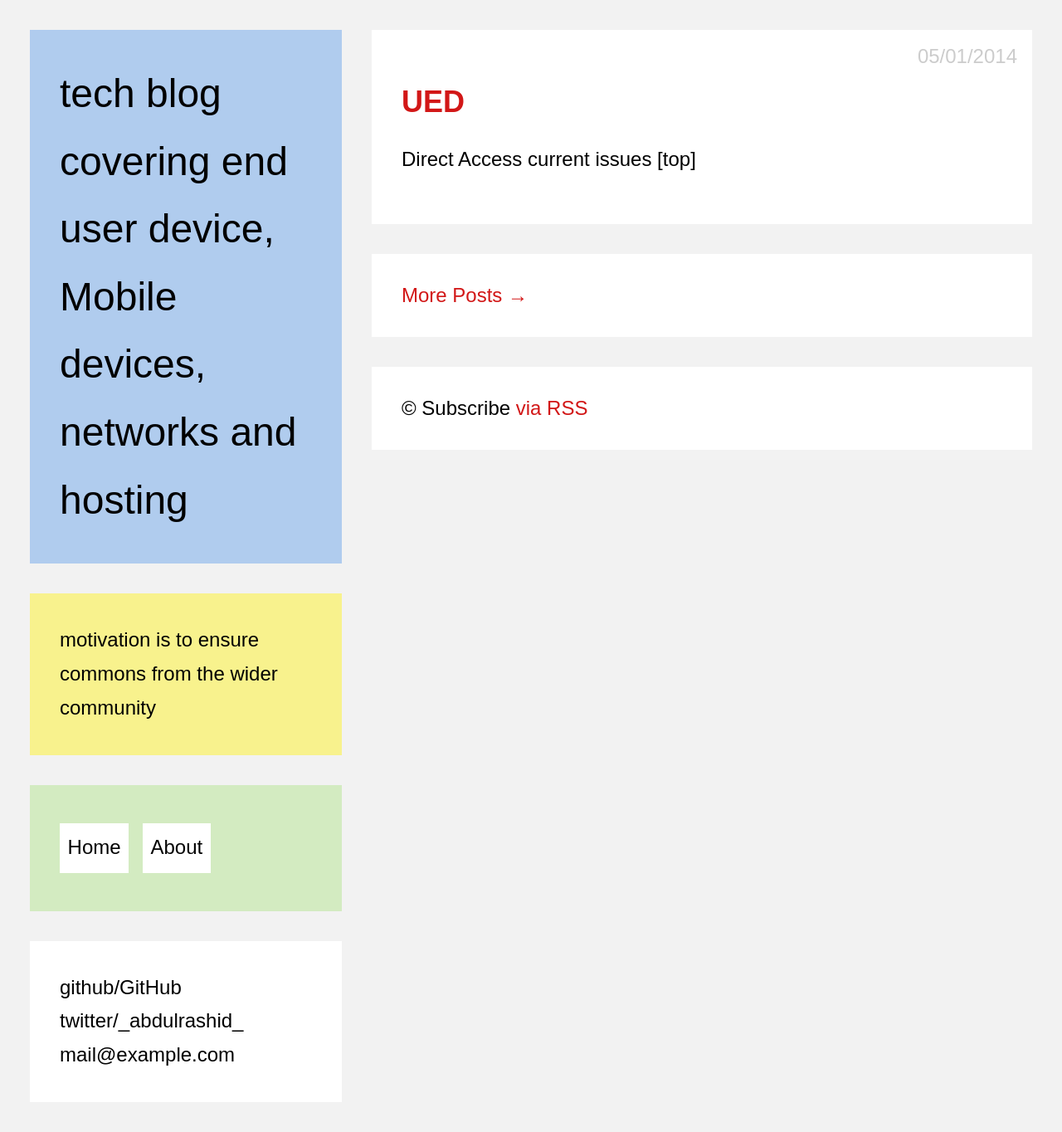
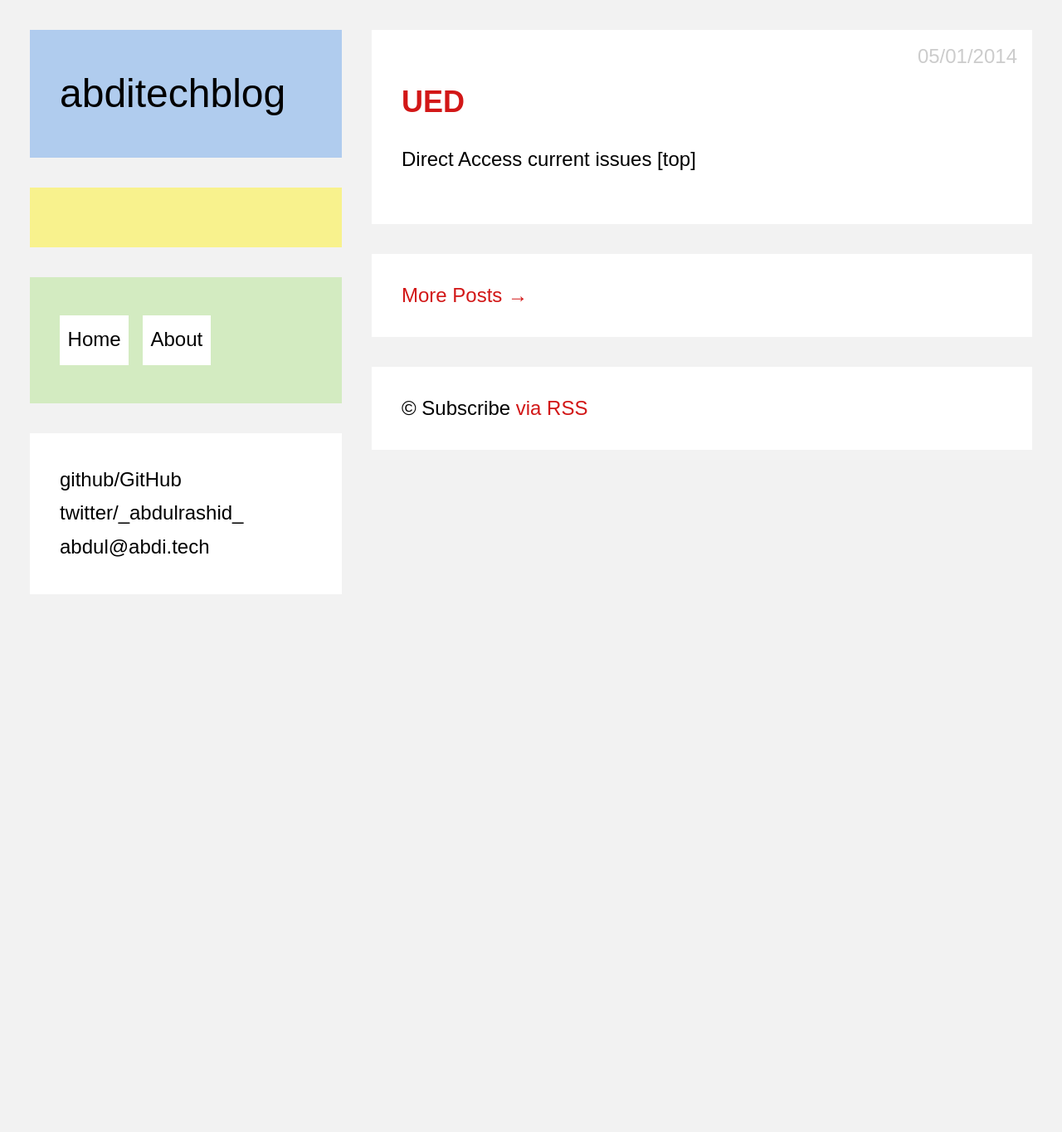
Before and after one commit to Abdul2/abditechblog, a Jekyll site: the page built from index.html, in a window 1280 px wide. Shown: the whole page at 83% size. Built offline with Jekyll 4.4.1, drawn with Linux system fonts in a browser that asks for light colours; after the commit the page ends 900 px from its top, so only the background shows below that.

Commit message:
Update _config.yml

```diff
--- a/_config.yml
+++ b/_config.yml
@@ -1,12 +1,12 @@
 # Site settings
-title:        "tech blog covering end user device, Mobile devices, networks and hosting"
-description:  "motivation is to ensure commons from the wider community"
+# title:        "tech blog covering end user device, Mobile devices, networks and hosting"
+# description:  "motivation is to ensure commons from the wider community"
 baseurl:      "" # the subpath of your site, e.g. /blog/
 url:          "http://yourdomain.com" # the base hostname & protocol for your site
 permalink:    /:year/:title
 github:       "Abdul2"
 twitter:      "_abdulrashid_"
-email:        "mail@example.com"
+email:        "abdul@abdi.tech"
 disqus-id:    "abditech" #leave blank if you dont want comments.
 
 # Build settings
```
